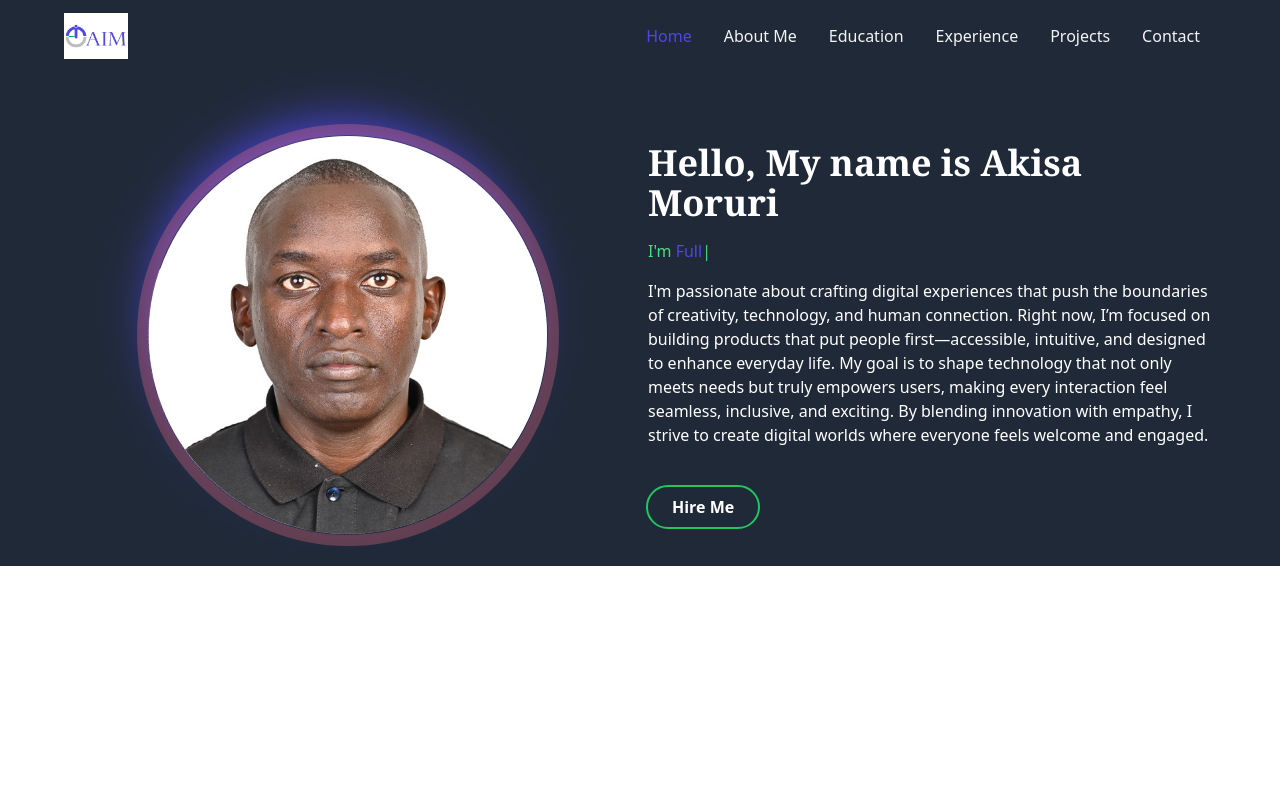
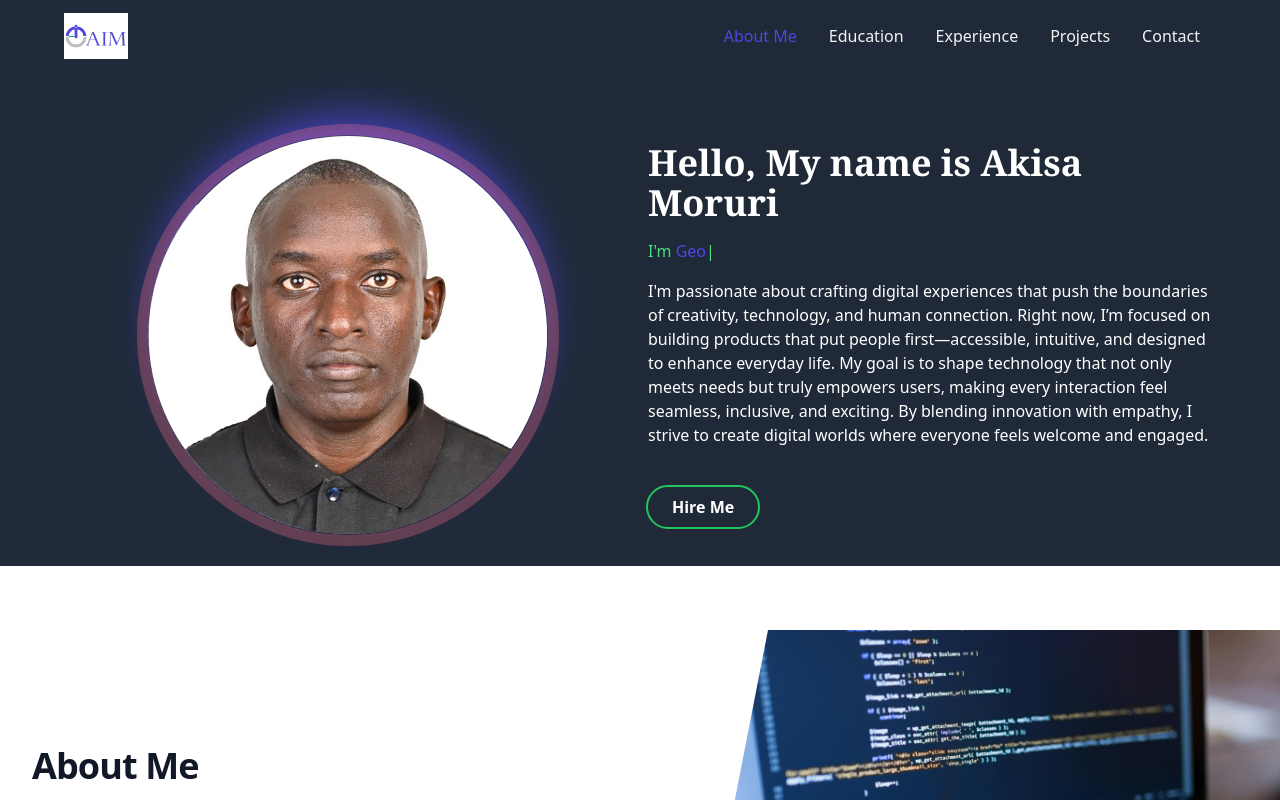
Before and after one commit to Akisa-Moruri/Portfolio, a React (Vite) app: page / in a window 1280 px wide. Shown: the top 800 px of the page. Built offline with nearby package versions, Linux system fonts and the light colour scheme.

Commit message:
Routing commits

```diff
--- a/src/App.jsx
+++ b/src/App.jsx
@@ -12,14 +12,26 @@ function App() {
   return (
     <Router>
       <Navbar />
-      <Routes>
-        <Route path="/" element={<Home />} />
-        <Route path="/about" element={<About />} />
-        <Route path="/education" element={<Education />} />
-        <Route path="/experience" element={<Experience />} />
-        <Route path="/projects" element={<Projects />} />
-        <Route path="/contact" element={<Contact />} />
-      </Routes>
+      <div className="relative">
+        <Routes>
+          <Route path="/" element={<Home />} />
+        </Routes>
+        <div id="about">
+          <About />
+        </div>
+        <div id="education">
+          <Education />
+        </div>
+        <div id="experience">
+          <Experience />
+        </div>
+        <div id="projects">
+          <Projects />
+        </div>
+        <div id="contact">
+          <Contact />
+        </div>
+      </div>
     </Router>
   );
 }
--- a/src/Components/Navbar.jsx
+++ b/src/Components/Navbar.jsx
@@ -1,5 +1,5 @@
 import React, { useState } from 'react';
-import { HashLink } from 'react-router-hash-link';
+import { HashLink } from 'react-router-hash-link';  // Used for smooth scrolling
 import logo from '../assets/logo.png';
 
 function Navbar() {
@@ -11,6 +11,7 @@ function Navbar() {
         <div className="flex-1 flex justify-between items-center">
           <img className="sm:w-[4rem] w-[4rem]" src={logo} alt="Logo" />
 
+          {/* Mobile Menu Button */}
           <button
             className="md:hidden block text-indigo-600 focus:outline-none"
             onClick={() => setMenuOpen(!menuOpen)}
@@ -26,6 +27,7 @@ function Navbar() {
           </button>
         </div>
 
+        {/* Mobile and Desktop Navigation */}
         <div
           className={`${
             menuOpen ? 'block' : 'hidden'
@@ -33,12 +35,51 @@ function Navbar() {
         >
           <nav>
             <ul className="md:flex items-center justify-between text-base text-gray-100 dark:text-gray-600 pt-4 md:pt-0">
-              <li><HashLink smooth to="/" className="md:p-4 py-3 px-0 block text-indigo-600 hover:text-indigo-400">Home</HashLink></li>
-              <li><HashLink smooth to="/about" className="md:p-4 py-3 px-0 block hover:text-indigo-400">About Me</HashLink></li>
-              <li><HashLink smooth to="/education" className="md:p-4 py-3 px-0 block hover:text-indigo-400">Education</HashLink></li>
-              <li><HashLink smooth to="/experience" className="md:p-4 py-3 px-0 block hover:text-indigo-400">Experience</HashLink></li>
-              <li><HashLink smooth to="/projects" className="md:p-4 py-3 px-0 block hover:text-indigo-400">Projects</HashLink></li>
-              <li><HashLink smooth to="/contact" className="md:p-4 py-3 px-0 block md:mb-0 mb-2 hover:text-indigo-400">Contact</HashLink></li>
+              <li>
+                <HashLink
+                  smooth
+                  to="#about"
+                  className="md:p-4 py-3 px-0 block text-indigo-600 hover:text-indigo-400"
+                >
+                  About Me
+                </HashLink>
+              </li>
+              <li>
+                <HashLink
+                  smooth
+                  to="#education"
+                  className="md:p-4 py-3 px-0 block hover:text-indigo-400"
+                >
+                  Education
+                </HashLink>
+              </li>
+              <li>
+                <HashLink
+                  smooth
+                  to="#experience"
+                  className="md:p-4 py-3 px-0 block hover:text-indigo-400"
+                >
+                  Experience
+                </HashLink>
+              </li>
+              <li>
+                <HashLink
+                  smooth
+                  to="#projects"
+                  className="md:p-4 py-3 px-0 block hover:text-indigo-400"
+                >
+                  Projects
+                </HashLink>
+              </li>
+              <li>
+                <HashLink
+                  smooth
+                  to="#contact"
+                  className="md:p-4 py-3 px-0 block md:mb-0 mb-2 hover:text-indigo-400"
+                >
+                  Contact
+                </HashLink>
+              </li>
             </ul>
           </nav>
         </div>
```
